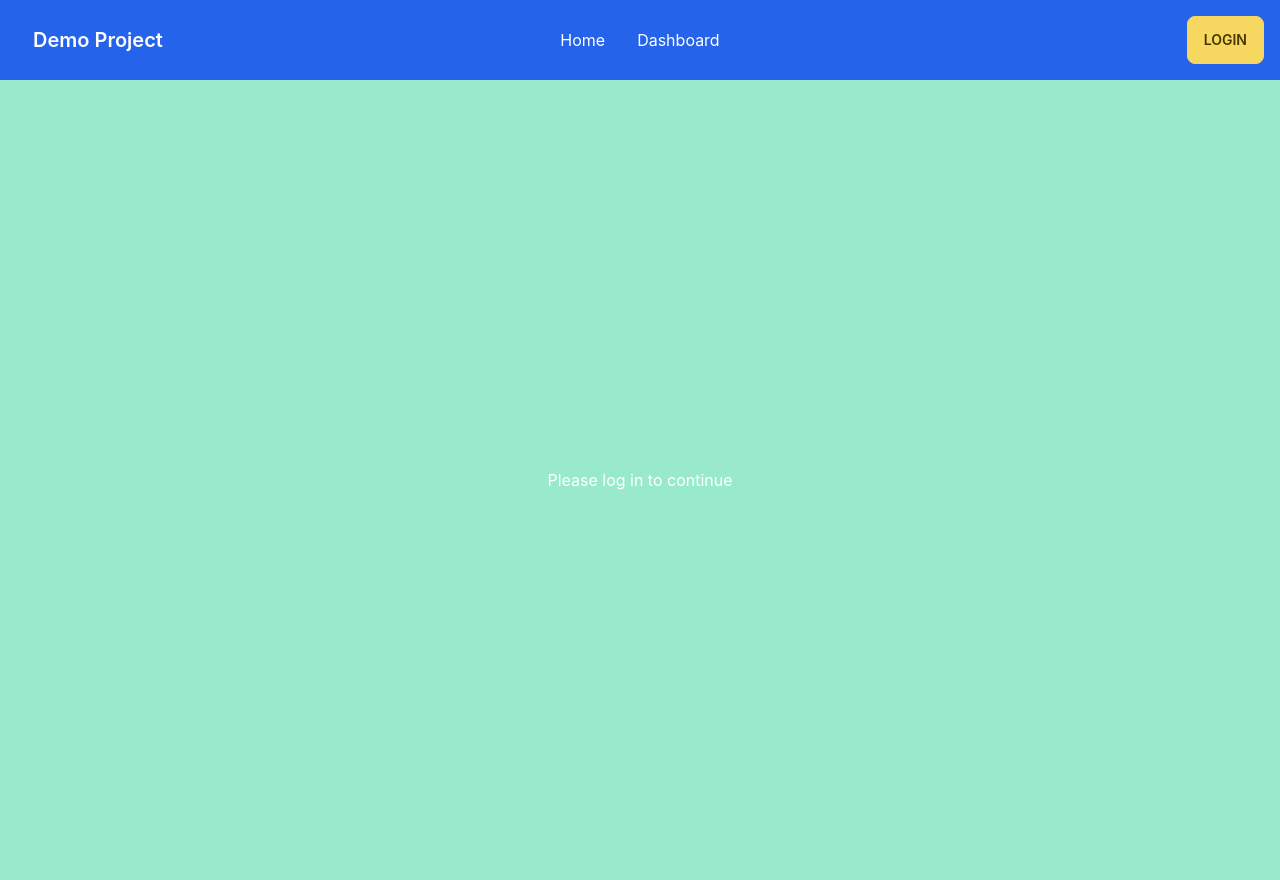
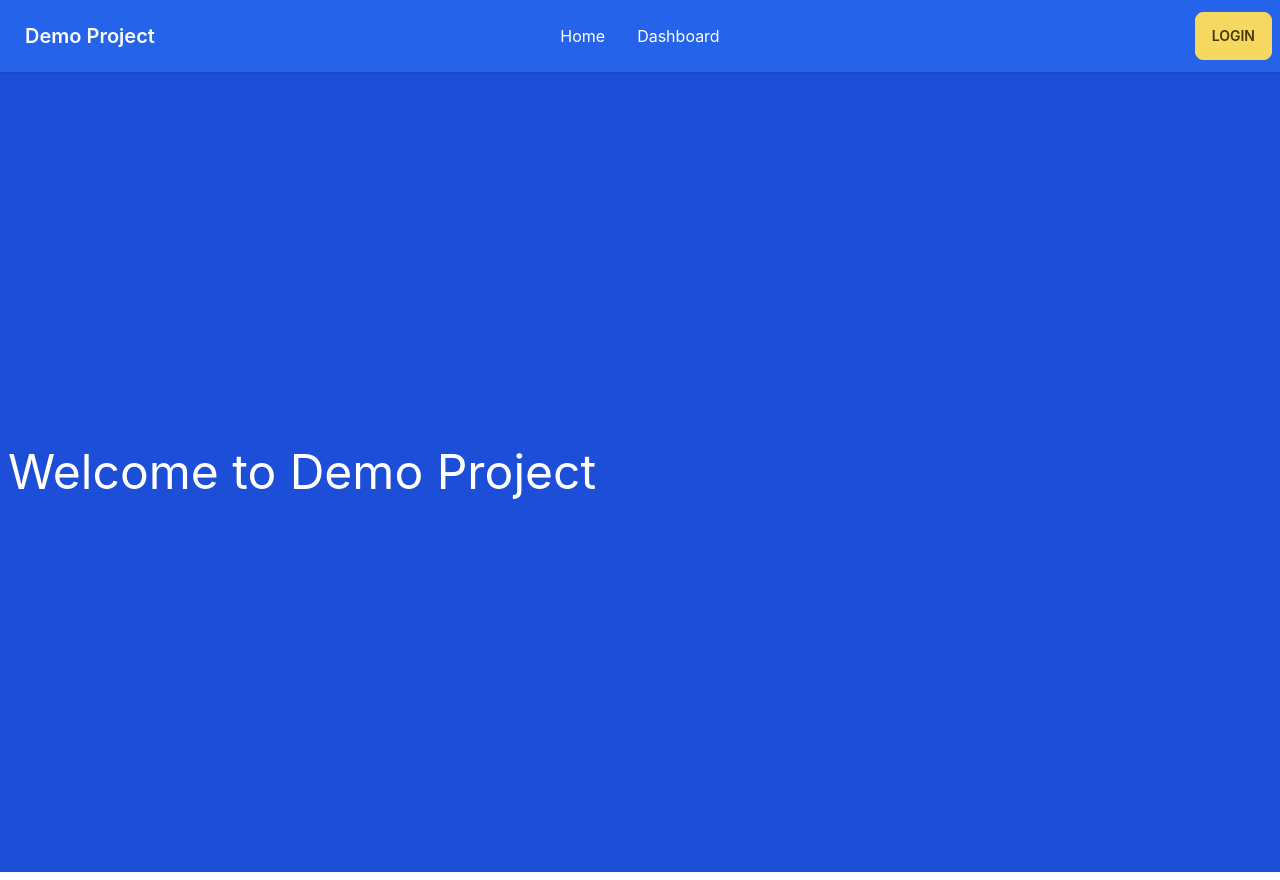
Before and after one commit to rakibulmd/demo-assessment-project, a React (Create React App) app: page / in a window 1280 px wide. Built offline with nearby package versions, Linux system fonts and the light colour scheme; no server answers.

Commit message:
Added: Login redirect if user is found

```diff
--- a/src/Pages/Home/Home.js
+++ b/src/Pages/Home/Home.js
@@ -2,9 +2,11 @@ import React from "react";
 
 const Home = () => {
     return (
-        <div className="bg-emerald-400/50">
-            <div className="container mx-auto px-2  h-screen flex justify-center items-center">
-                <h2 className="text-white">Please log in to continue</h2>
+        <div className="bg-blue-700 text-white">
+            <div className="container mx-auto px-2  h-screen flex justify-start items-center">
+                <div>
+                    <h2 className="text-5xl">Welcome to Demo Project</h2>
+                </div>
             </div>
         </div>
     );
--- a/src/Pages/Login/Login.js
+++ b/src/Pages/Login/Login.js
@@ -1,10 +1,13 @@
-import React from "react";
+import React, { useEffect } from "react";
 import { useForm } from "react-hook-form";
-import { Link } from "react-router-dom";
+import { Link, useLocation, useNavigate } from "react-router-dom";
 import { useSignInWithGoogle } from "react-firebase-hooks/auth";
 import auth from "../../firebase.init";
 
 const Login = () => {
+    const navigate = useNavigate();
+    const location = useLocation();
+    let from = location.state?.from?.pathname || "/";
     const {
         register,
         formState: { errors },
@@ -17,6 +20,12 @@ const Login = () => {
     const handleGoogleSignIn = () => {
         signInWithGoogle();
     };
+
+    useEffect(() => {
+        if (user) {
+            navigate(from, { replace: true });
+        }
+    }, [user, from, navigate]);
     return (
         <div className="container mx-auto px-2">
             <h2>Please log in</h2>
--- a/src/Shared/Header/Header.js
+++ b/src/Shared/Header/Header.js
@@ -21,9 +21,9 @@ const Header = () => {
         signOut(auth);
     };
     return (
-        <div className="navbar bg-blue-600 text-white sticky top-0">
+        <div className=" bg-blue-600 text-white sticky top-0 shadow">
             <div className="container mx-auto">
-                <div className="navbar">
+                <div className="navbar py-3">
                     <div className="navbar-start">
                         <div className="dropdown">
                             <label
```
